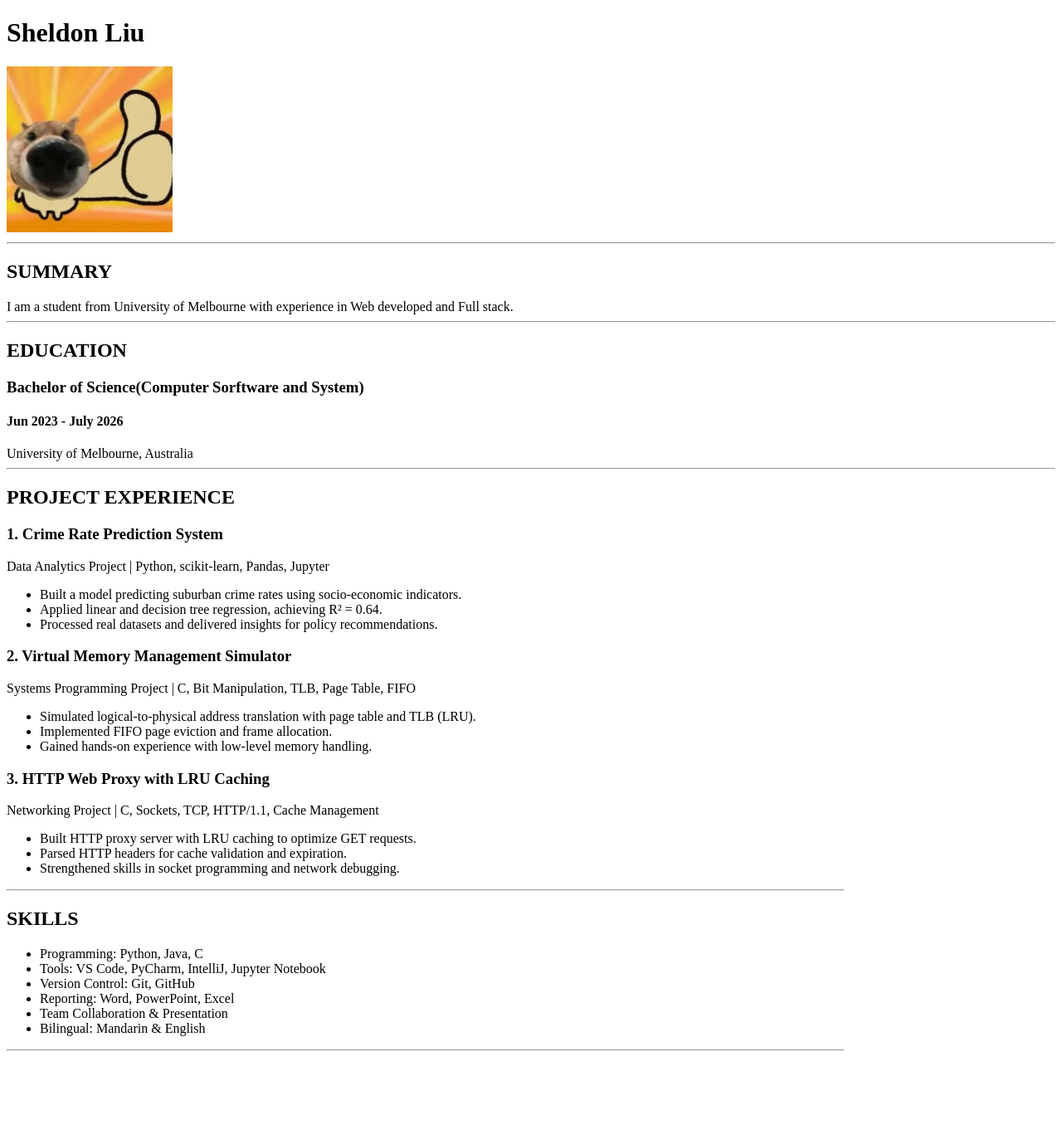
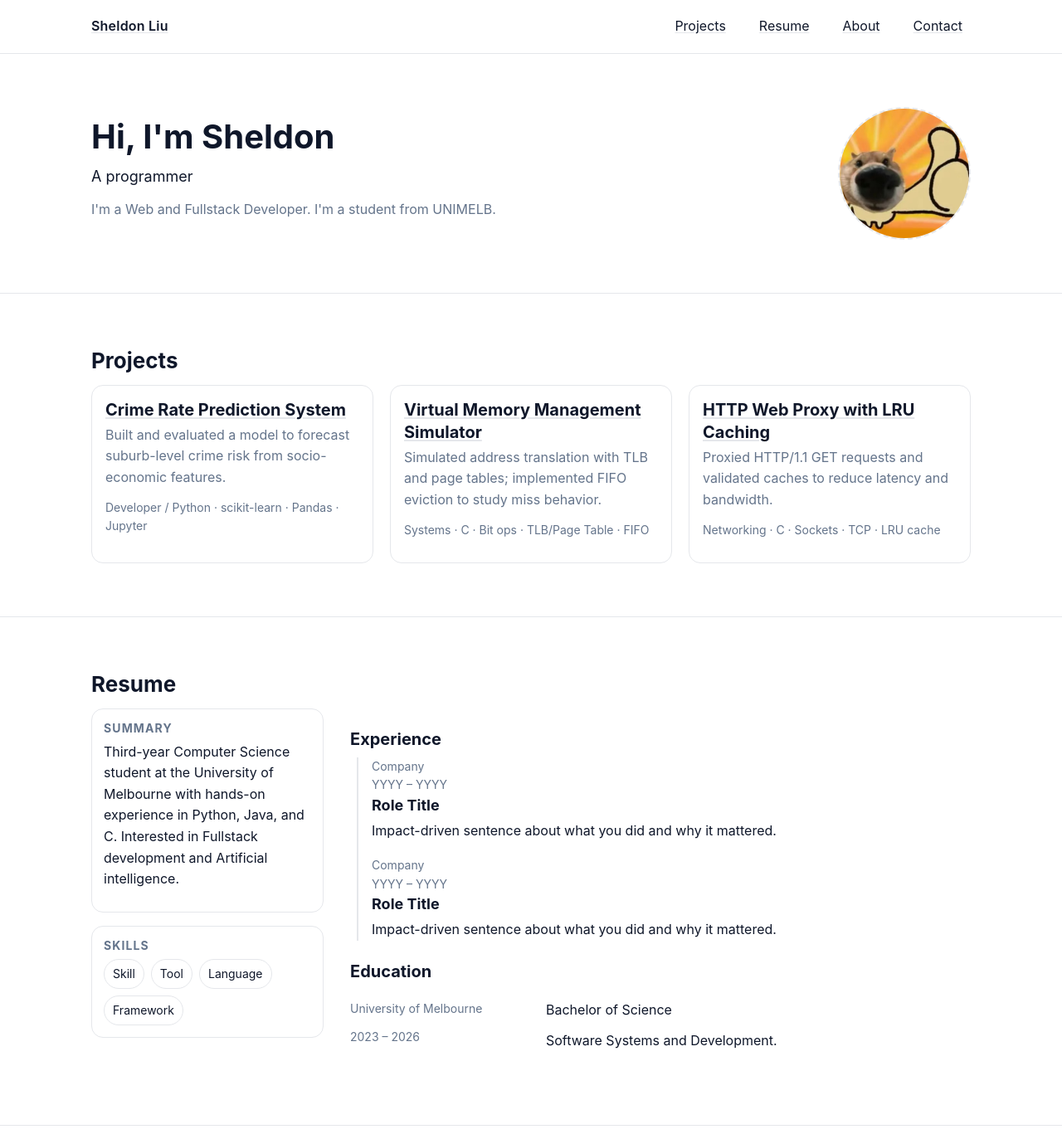
Before and after one commit to Sheldon715/Sheldon-s-Personal-Site, a plain HTML site: page index.html in a window 1280 px wide. Shown: the top 1373 px of the page at 83% size. Drawn offline with Linux system fonts and the light colour scheme.

Commit message:
apply css to my personal site

```diff
--- a/index.html
+++ b/index.html
@@ -1,64 +1,234 @@
 <!DOCTYPE html>
 <html lang="en">
   <head>
-    <meta charset="UTF-8">
-    <meta name="viewport" content="width=device-width, initial-scale=1.0">
-    <title>My Resume
-    </title>
+    <meta charset="utf-8" />
+    <meta name="viewport" content="width=device-width, initial-scale=1" />
+    <title>Sheldon's Personal Site</title>
+    <link rel="preconnect" href="https://fonts.gstatic.com" crossorigin />
+    <link rel="stylesheet" href="styles.css" />
   </head>
   <body>
-    <h1>Sheldon Liu</h1>
-    <img src="./assets/images/profile.jpg" height="200" alt="me" />
-    <hr />
-    <h2>SUMMARY</h2>
-        <pr>I am a student from University of Melbourne with experience in Web developed and Full stack.</pr>
-    <hr />
-        <h2>EDUCATION</h2>
-    <h3>Bachelor of Science(Computer Sorftware and System)</h3>
-    <h4> Jun 2023 - July 2026</h4>
-    <pr>University of Melbourne, Australia </pr>
-    <hr />
-    <h2>PROJECT EXPERIENCE</h2>
-    <h3>1. Crime Rate Prediction System</h3>
-    <pr>Data Analytics Project | Python, scikit-learn, Pandas, Jupyter</pr>
+    <a class="skip-link" href="#main">Skip to content</a>
+
+    <header class="site-header" role="banner">
+      <div class="container header-inner">
+        <a href="#top" class="brand" aria-label="Home">Sheldon Liu</a>
+        <nav class="site-nav" aria-label="Primary">
           <ul>
-        <li>Built a model predicting suburban crime rates using socio-economic indicators.</li>
-        <li>Applied linear and decision tree regression, achieving R² = 0.64.</li>
-        <li>Processed real datasets and delivered insights for policy recommendations.</li>
+            <li><a href="#projects">Projects</a></li>
+            <li><a href="#resume">Resume</a></li>
+            <li><a href="#about">About</a></li>
+            <li><a href="#contact">Contact</a></li>
           </ul>
-    <h3>2. Virtual Memory Management Simulator</h3>
-    <pr>Systems Programming Project | C, Bit Manipulation, TLB, Page Table, FIFO</pr>
-    <ul>
-        <li>Simulated logical-to-physical address translation with page table and TLB (LRU).</li>
-        <li>Implemented FIFO page eviction and frame allocation.</li>
-        <li>Gained hands-on experience with low-level memory handling.</li>
+        </nav>
+      </div>
+    </header>
+
+    <main id="main" class="site-main" tabindex="-1">
+      <!-- HERO -->
+      <section id="hero" class="section hero" aria-labelledby="hero-title">
+        <div class="container hero-inner">
+          <div class="hero-text">
+            <h1 id="hero-title">Hi, I'm Sheldon</h1>
+            <p class="tagline">A programmer</p>
+            <p class="sub">
+              I'm a Web and Fullstack Developer. I'm a student from UNIMELB.
+            </p>
+          </div>
+          <div class="hero-media" aria-hidden="true">
+            <img
+              class="avatar-placeholder"
+              src="./assets/images/avatar.jpg"
+              alt="Portrait placeholder"
+            />
+          </div>
+        </div>
+      </section>
+
+      <!-- PROJECTS -->
+      <section
+        id="projects"
+        class="section projects"
+        aria-labelledby="projects-title"
+      >
+        <div class="container">
+          <h2 id="projects-title">Projects</h2>
+          <div class="grid">
+            <article class="card">
+              <h3 class="card-title">
+                <a href="#" aria-label="Project 1 link"
+                  >Crime Rate Prediction System</a
+                >
+              </h3>
+              <p class="card-kicker">
+                Built and evaluated a model to forecast suburb-level crime risk
+                from socio-economic features.
+              </p>
+              <p class="card-meta">
+                Developer / Python · scikit-learn · Pandas · Jupyter
+              </p>
+            </article>
+            <article class="card">
+              <h3 class="card-title">
+                <a href="#" aria-label="Project 2 link"
+                  >Virtual Memory Management Simulator</a
+                >
+              </h3>
+              <p class="card-kicker">
+                Simulated address translation with TLB and page tables;
+                implemented FIFO eviction to study miss behavior.
+              </p>
+              <p class="card-meta">
+                Systems · C · Bit ops · TLB/Page Table · FIFO
+              </p>
+            </article>
+            <article class="card">
+              <h3 class="card-title">
+                <a href="#" aria-label="Project 3 link"
+                  >HTTP Web Proxy with LRU Caching</a
+                >
+              </h3>
+              <p class="card-kicker">
+                Proxied HTTP/1.1 GET requests and validated caches to reduce
+                latency and bandwidth.
+              </p>
+              <p class="card-meta">
+                Networking · C · Sockets · TCP · LRU cache
+              </p>
+            </article>
+          </div>
+        </div>
+      </section>
+
+      <!-- RESUME -->
+      <section
+        id="resume"
+        class="section resume"
+        aria-labelledby="resume-title"
+      >
+        <div class="container">
+          <h2 id="resume-title">Resume</h2>
+
+          <div class="resume-grid">
+            <aside class="resume-rail">
+              <div class="rail-block">
+                <h3 class="rail-heading">Summary</h3>
+                <p>
+                  Third-year Computer Science student at the University of
+                  Melbourne with hands-on experience in Python, Java, and C.
+                  Interested in Fullstack development and Artificial
+                  intelligence.
+                </p>
+              </div>
+              <div class="rail-block">
+                <h3 class="rail-heading">Skills</h3>
+                <ul class="pill-list">
+                  <li>Skill</li>
+                  <li>Tool</li>
+                  <li>Language</li>
+                  <li>Framework</li>
                 </ul>
-    <h3>3. HTTP Web Proxy with LRU Caching</h3>
-    <pr>Networking Project | C, Sockets, TCP, HTTP/1.1, Cache Management</pr>
-    <ul>
-        <li>Built HTTP proxy server with LRU caching to optimize GET requests.</li>
-        <li>Parsed HTTP headers for cache validation and expiration.</li>
-        <li>Strengthened skills in socket programming and network debugging.</li>
+              </div>
+            </aside>
+
+            <div class="resume-main">
+              <section aria-labelledby="exp-heading">
+                <h3 id="exp-heading">Experience</h3>
+                <div class="timeline">
+                  <article class="tl-item">
+                    <div class="tl-aside">
+                      <div class="tl-org">Company</div>
+                      <div class="tl-dates">YYYY – YYYY</div>
+                    </div>
+                    <div class="tl-body">
+                      <h4 class="tl-title">Role Title</h4>
+                      <p>
+                        Impact-driven sentence about what you did and why it
+                        mattered.
+                      </p>
+                    </div>
+                  </article>
+                  <article class="tl-item">
+                    <div class="tl-aside">
+                      <div class="tl-org">Company</div>
+                      <div class="tl-dates">YYYY – YYYY</div>
+                    </div>
+                    <div class="tl-body">
+                      <h4 class="tl-title">Role Title</h4>
+                      <p>
+                        Impact-driven sentence about what you did and why it
+                        mattered.
+                      </p>
+                    </div>
+                  </article>
+                </div>
+              </section>
+
+              <section aria-labelledby="edu-heading">
+                <h3 id="edu-heading">Education</h3>
+                <article class="edu-item">
+                  <div class="edu-aside">
+                    <p class="edu-inst">University of Melbourne</p>
+                    <p class="edu-dates">2023 – 2026</p>
+                  </div>
+                  <div class="edu-body">
+                    <p class="edu-degree">Bachelor of Science</p>
+                    <p>Software Systems and Development.</p>
+                  </div>
+                </article>
+              </section>
+            </div>
+          </div>
+        </div>
+      </section>
+
+      <!-- ABOUT -->
+      <section id="about" class="section about" aria-labelledby="about-title">
+        <div class="container about-inner">
+          <div class="about-text">
+            <h2 id="about-title">About</h2>
+            <p>
+              I am a third-year Computer Science student at the University of
+              Melbourne seeking internship opportunities to apply and expand my
+              skills. I have hands-on experience in Python, Java, and C, with
+              projects demonstrating a solid foundation in software development.
+              My interests include Fullstack development, Artificial
+              intelligence. Outside academics, I enjoy
+              photography and fitness, reflecting my attention to detail and
+              self-discipline.
+            </p>
+          </div>
+          <div class="about-media" aria-hidden="true">
+            <img
+              class="photo-placeholder"
+              src="./assets/images/working-photo.jpg"
+              alt="About placeholder"
+            />
+          </div>
+        </div>
+      </section>
+
+      <!-- CONTACT -->
+      <section
+        id="contact"
+        class="section contact"
+        aria-labelledby="contact-title"
+      >
+        <div class="container">
+          <h2 id="contact-title">Contact</h2>
+          <ul class="contact-list">
+            <li><a href="mailto:you@example.com">lxd040715@gmail.com</a></li>
+            <li><a href="#" rel="me noopener">GitHub</a></li>
+            <li><a href="#" rel="me noopener">LinkedIn</a></li>
           </ul>
-    <hr />
-    <h2>SKILLS</h2>
-    <ul>
-        <li>Programming: Python, Java, C</li>
-        <li>Tools: VS Code, PyCharm, IntelliJ, Jupyter Notebook</li>
-        <li>Version Control: Git, GitHub</li>
-        <li>Reporting: Word, PowerPoint, Excel</li>
-        <li>Team Collaboration & Presentation</li>
-        <li>Bilingual: Mandarin & English</li>
-    </ul>
-    <hr />
-    <h2>Other</h2>
-    <ul>
-        <li><a href="./public/about.html">About me</a></li>
-        <li><a href="./public/contact.html">Contact me</a></li>
-    </ul>
+        </div>
+      </section>
+    </main>
 
-<footer>
-    <p>© Sheldon Liu. All rights reserved.</p>
+    <footer class="site-footer" role="contentinfo">
+      <div class="container">
+        <p class="small muted">© 2025 Sheldon Liu</p>
+      </div>
     </footer>
   </body>
 </html>
--- /dev/null
+++ b/styles.css
@@ -0,0 +1,379 @@
+:root {
+  --ink: #0f172a;
+  --muted: #64748b;
+  --line: #e5e7eb;
+  --bg: #ffffff;
+  --accent: #22c55e;
+  --container: 1100px;
+  --radius: 14px;
+}
+
+/* Reset & base */
+* {
+  box-sizing: border-box;
+}
+html:focus-within {
+  scroll-behavior: smooth;
+}
+html,
+body {
+  height: 100%;
+}
+body {
+  margin: 0;
+  color: var(--ink);
+  background: var(--bg);
+  font: 16px/1.6 -apple-system, BlinkMacSystemFont, "Segoe UI", Roboto,
+    "Noto Sans", Arial, sans-serif;
+  text-rendering: optimizeLegibility;
+  -webkit-font-smoothing: antialiased;
+  -moz-osx-font-smoothing: grayscale;
+}
+img {
+  max-width: 100%;
+  height: auto;
+  display: block;
+}
+
+/* Type scale */
+h1 {
+  font-size: clamp(32px, 5vw, 40px);
+  line-height: 1.2;
+  margin: 0 0 10px;
+}
+h2 {
+  font-size: clamp(22px, 3vw, 26px);
+  line-height: 1.3;
+  margin: 0 0 12px;
+}
+h3 {
+  font-size: clamp(18px, 2.2vw, 20px);
+  line-height: 1.35;
+  margin: 24px 0 8px;
+}
+h4 {
+  font-size: clamp(16px, 2vw, 18px);
+  line-height: 1.4;
+  margin: 0 0 6px;
+}
+p {
+  margin: 0 0 12px;
+}
+.small {
+  font-size: 14px;
+}
+.muted {
+  color: var(--muted);
+}
+
+/* Links */
+a {
+  color: var(--ink);
+  text-decoration-color: var(--line);
+  text-underline-offset: 2px;
+}
+a:hover {
+  color: var(--ink);
+  text-decoration-color: var(--ink);
+}
+a:focus {
+  outline: 2px solid var(--accent);
+  outline-offset: 2px;
+  border-radius: 4px;
+}
+
+/* Layout helpers */
+.container {
+  max-width: var(--container);
+  margin-inline: auto;
+  padding: 0 20px;
+}
+.section {
+  padding: 64px 0;
+  border-top: 1px solid var(--line);
+}
+.section:first-of-type {
+  border-top: none;
+}
+
+/* Skip link */
+.skip-link {
+  position: absolute;
+  left: -999px;
+  top: auto;
+  width: 1px;
+  height: 1px;
+  overflow: hidden;
+}
+.skip-link:focus {
+  position: fixed;
+  left: 20px;
+  top: 20px;
+  width: auto;
+  height: auto;
+  z-index: 1000;
+  background: #fff;
+  color: #000;
+  padding: 8px 10px;
+  border-radius: 8px;
+  box-shadow: 0 4px 16px rgba(0, 0, 0, 0.1);
+}
+
+/* Header */
+.site-header {
+  position: sticky;
+  top: 0;
+  z-index: 10;
+  background: rgba(255, 255, 255, 0.9);
+  backdrop-filter: saturate(120%) blur(6px);
+  border-bottom: 1px solid var(--line);
+}
+.header-inner {
+  display: flex;
+  align-items: center;
+  justify-content: space-between;
+  height: 64px;
+}
+.brand {
+  font-weight: 600;
+  letter-spacing: 0.2px;
+}
+.site-nav ul {
+  display: flex;
+  gap: 20px;
+  list-style: none;
+  margin: 0;
+  padding: 0;
+}
+.site-nav a {
+  padding: 8px 10px;
+  border-radius: 8px;
+}
+.site-nav a:hover {
+  background: var(--line);
+}
+
+/* Hero */
+.hero-inner {
+  display: grid;
+  grid-template-columns: 1.2fr 0.8fr;
+  gap: 32px;
+  align-items: center;
+}
+.tagline {
+  font-size: 18px;
+}
+.sub {
+  color: var(--muted);
+}
+.avatar-placeholder {
+  width: 160px;
+  height: 160px;
+  border-radius: 50%;
+  border: 2px dashed var(--line);
+  background: conic-gradient(from 0deg, #fff, #f8fafc);
+  margin-left: auto;
+}
+
+/* Projects */
+.projects .grid {
+  display: grid;
+  gap: 20px;
+  grid-template-columns: repeat(3, minmax(0, 1fr));
+}
+.card {
+  border: 1px solid var(--line);
+  border-radius: var(--radius);
+  padding: 16px;
+  transition: transform 0.08s ease, box-shadow 0.08s ease;
+}
+.card:hover {
+  transform: translateY(-2px);
+  box-shadow: 0 6px 16px rgba(0, 0, 0, 0.06);
+}
+.card-title {
+  margin: 0 0 4px;
+}
+.card-kicker {
+  color: var(--muted);
+}
+.card-meta {
+  font-size: 14px;
+  color: var(--muted);
+}
+
+/* Resume */
+.resume-grid {
+  display: grid;
+  gap: 32px;
+  grid-template-columns: 280px 1fr;
+}
+.resume-rail .rail-heading {
+  font-size: 14px;
+  text-transform: uppercase;
+  letter-spacing: 0.08em;
+  color: var(--muted);
+  margin: 0 0 6px;
+}
+.rail-block {
+  border: 1px solid var(--line);
+  border-radius: var(--radius);
+  padding: 14px;
+  margin: 0 0 16px;
+}
+.pill-list {
+  display: flex;
+  flex-wrap: wrap;
+  gap: 8px;
+  list-style: none;
+  padding: 0;
+  margin: 0;
+}
+.pill-list li {
+  border: 1px solid var(--line);
+  border-radius: 999px;
+  padding: 6px 10px;
+  font-size: 14px;
+}
+.timeline {
+  border-left: 2px solid var(--line);
+  margin-left: 8px;
+  padding-left: 16px;
+}
+.tl-item {
+  margin: 0 0 18px;
+}
+.tl-aside {
+  color: var(--muted);
+  font-size: 14px;
+}
+.tl-title {
+  margin: 0 0 6px;
+}
+.edu-item {
+  display: grid;
+  grid-template-columns: 220px 1fr;
+  gap: 16px;
+  padding: 12px 0;
+  border-top: 1px solid var(--line);
+}
+.edu-item:first-of-type {
+  border-top: none;
+}
+.edu-aside {
+  color: var(--muted);
+  font-size: 14px;
+}
+
+/* About */
+.about-inner {
+  display: grid;
+  grid-template-columns: 1.1fr 0.9fr;
+  gap: 32px;
+  align-items: start;
+}
+.photo-placeholder {
+  width: 100%;
+  aspect-ratio: 4/3;
+  border-radius: var(--radius);
+  border: 2px dashed var(--line);
+  background: repeating-linear-gradient(
+    45deg,
+    #fff,
+    #fff 10px,
+    #f8fafc 10px,
+    #f8fafc 20px
+  );
+}
+
+/* Contact */
+.contact-list {
+  display: flex;
+  flex-wrap: wrap;
+  gap: 16px;
+  list-style: none;
+  margin: 0;
+  padding: 0;
+}
+.contact-list a {
+  border: 1px solid var(--line);
+  border-radius: 999px;
+  padding: 8px 12px;
+  display: inline-block;
+}
+.contact-list a:hover {
+  border-color: var(--ink);
+}
+
+/* Footer */
+.site-footer {
+  border-top: 1px solid var(--line);
+  padding: 24px 0;
+}
+
+/* Responsiveness */
+@media (max-width: 900px) {
+  .hero-inner {
+    grid-template-columns: 1fr;
+    gap: 20px;
+  }
+  .avatar-placeholder {
+    margin: 0;
+  }
+  .projects .grid {
+    grid-template-columns: repeat(2, minmax(0, 1fr));
+  }
+  .resume-grid {
+    grid-template-columns: 1fr;
+  }
+  .edu-item {
+    grid-template-columns: 1fr;
+  }
+  .about-inner {
+    grid-template-columns: 1fr;
+  }
+}
+@media (max-width: 560px) {
+  .header-inner {
+    height: auto;
+    gap: 12px;
+    padding: 10px 0;
+    flex-wrap: wrap;
+  }
+  .projects .grid {
+    grid-template-columns: 1fr;
+  }
+}
+
+/* Print — show only Resume, with clean layout */
+@media print {
+  body {
+    font-size: 12pt;
+    line-height: 1.4;
+    color: #000;
+  }
+  .site-header,
+  .hero,
+  .projects,
+  .about,
+  .contact,
+  .site-footer {
+    display: none !important;
+  }
+  .section {
+    padding: 0;
+    border: none;
+  }
+  .container {
+    max-width: none;
+    padding: 0;
+  }
+  .resume-grid {
+    grid-template-columns: 240px 1fr;
+    gap: 16px;
+  }
+  a[href]:after {
+    content: " (" attr(href) ")";
+    font-weight: normal;
+  }
+}
```
Also changed, not shown: assets/images/avatar.jpg (added), assets/images/working-photo.jpg (added). Lines whose indentation alone changed are shown as unchanged.
